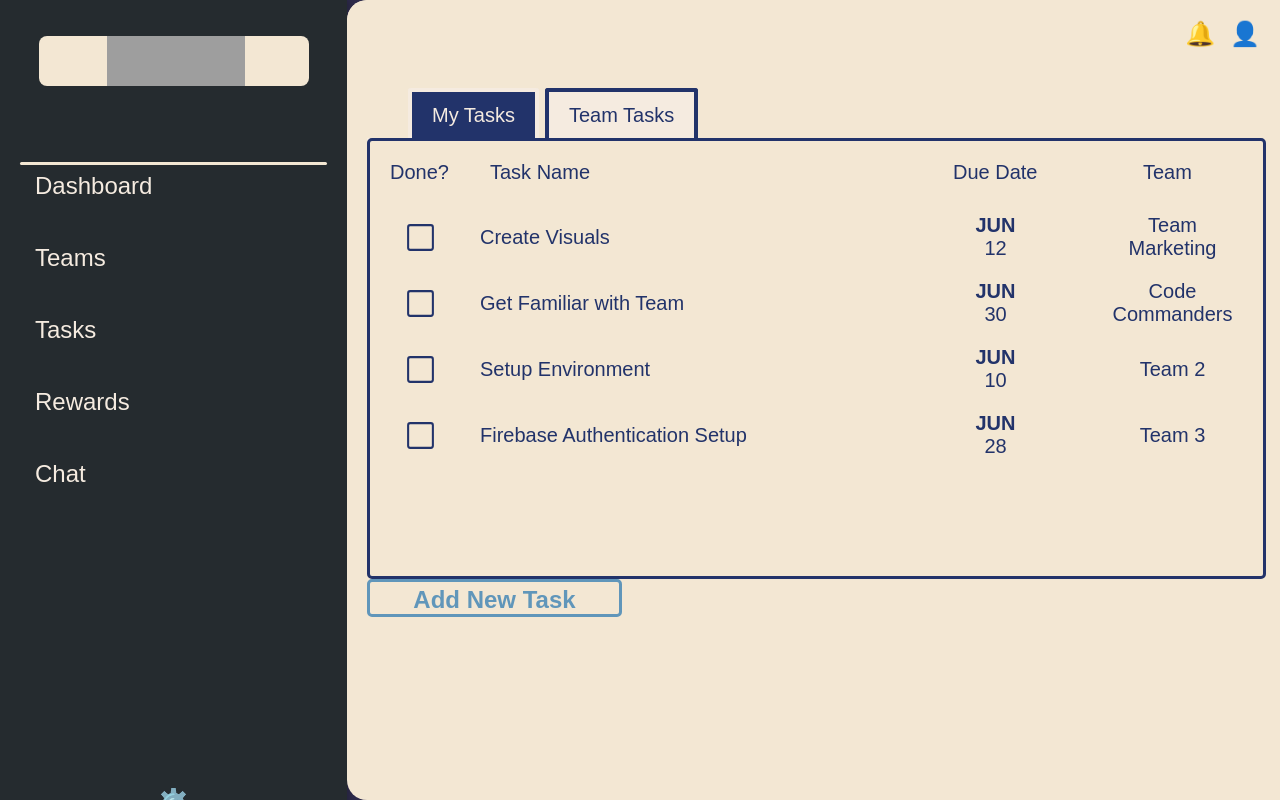
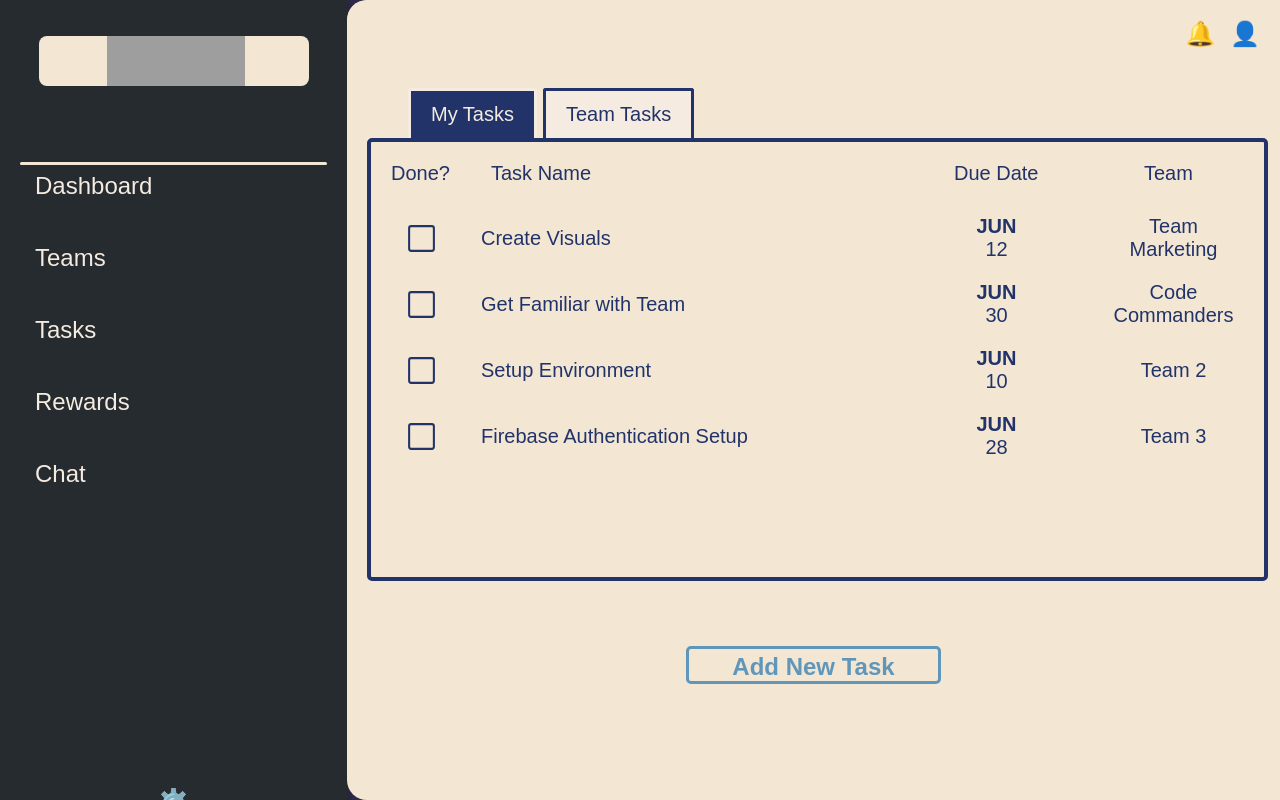
Before and after one commit to sophiaullrich/FutureForgeProject, a React (Create React App) app in the folder frontend/: page /tasks in a window 1280 px wide. Built offline with nearby package versions, Linux system fonts and the light colour scheme; grey boxes are pictures that could not be loaded.

Commit message:
Add New Task Button Placement

```diff
--- a/frontend/src/TasksPage.css
+++ b/frontend/src/TasksPage.css
@@ -22,7 +22,7 @@
   color: #22336A;
   border-color: #22336A;
   border-style: solid;
-  border-width: 4px;
+  border-width: 3px;
   border-bottom-width: 0px;
   text-align: center;
   font-family: "SF Pro Rounded", Arial, sans-serif;
@@ -44,7 +44,7 @@
   background: #22336A;
   color: #F5EBE0;
   border-color: #F5EBE0;
-  border-width: 4px;
+  border-width: 3px;
   border-bottom-width: 0px;
 }
 
@@ -62,7 +62,7 @@
   height: 435px;
   flex-shrink: 0;
   border-radius: 5px;
-  border: 3px solid #22336A;
+  border: 4px solid #22336A;
   background: #F3E7D3;
   overflow-x: auto;
 }
@@ -178,7 +178,6 @@ color: #22336A;
 
 /* add task button */
 .add-task-btn {
-  position: absolute;
   width: 255px;
   height: 38px;
   flex-shrink: 0;
@@ -193,6 +192,8 @@ color: #22336A;
   padding-top: 4px;
   padding-bottom: 5px;
   text-align: center;
+  margin: 65px auto 0 auto;
+  display: block;
 }
 
 .add-task-btn:hover {
--- a/frontend/src/TasksPage.jsx
+++ b/frontend/src/TasksPage.jsx
@@ -2,6 +2,7 @@ import React, {useState} from 'react';
 import './TasksPage.css';
 import { IoCheckboxOutline, IoSquareOutline } from "react-icons/io5";
 
+// dummy data
 const tasksData = [
     {
         id: 1,
@@ -61,7 +62,7 @@ export default function  TasksPage(){
                 </button>
             </div>
             {/* table */}
-             <div className="tasks-container">
+            <div className="tasks-container">
                 <div className="tasks-table">
                     {/* Table Header */}
                     <div className="table-header">
@@ -106,8 +107,8 @@ export default function  TasksPage(){
                         </div>
                     ))}
                 </div>
+            </div>
             <button className='add-task-btn'>Add New Task</button>
-            </div>
         </div>
     );
 }
```
